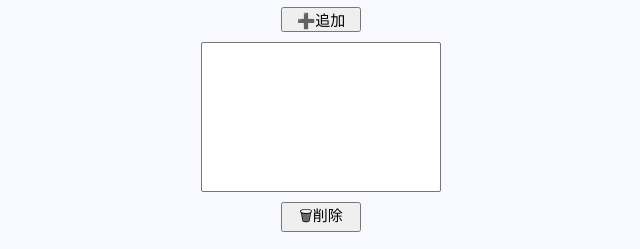
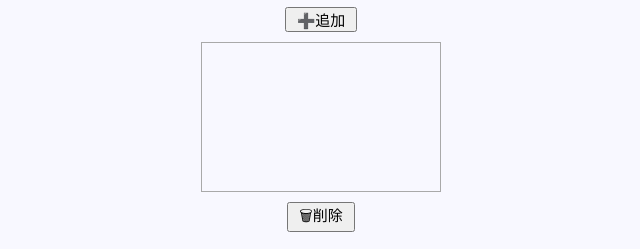
Before and after one commit to 0n0123/fisherman, a plain HTML site: page index.html in a window 1280 px wide. Shown: the part 334-583 px from the top of the page, 319-959 px from the left. Drawn offline with Linux system fonts and the light colour scheme.

Commit message:
モバイル対応

```diff
--- a/index.html
+++ b/index.html
@@ -13,7 +13,7 @@
         </div>
         <div id="left"></div>
         <button id="add">➕追加</button>
-        <select id="right" multiple></select>
+        <div id="right"></div>
         <button id="del">🗑削除</button>
     </div>
     <div id="total">
--- a/script.js
+++ b/script.js
@@ -27,7 +27,7 @@ addButton.onclick = _ => {
     const selected = Array.from(leftSelect.getElementsByTagName('input'))
         .filter(input => input.checked);
     for (const opt of selected) {
-        rightSelect.insertAdjacentHTML('afterbegin', `<option value="${opt.value}">${opt.dataset.name}</option>`);
+        rightSelect.insertAdjacentHTML('afterbegin', `<div data-value="${opt.value}">${opt.dataset.name}</div>`);
         opt.checked = false;
     }
     showAmount();
@@ -42,7 +42,7 @@ const bellLabel = document.getElementById('bell');
 const justinLabel = document.getElementById('justin');
 
 function showAmount() {
-    const values = Array.from(rightSelect.options).map(opt => parseInt(opt.value));
+    const values = Array.from(rightSelect.children).map(opt => parseInt(opt.dataset.value));
     const total = values.reduce((p, c) => p += c, 0);
     const justin = total * 1.5;
     bellLabel.textContent = total;
--- a/style.css
+++ b/style.css
@@ -24,21 +24,28 @@ label {
 
 button {
     display: block;
-    width: 8rem;
+    padding: 0 1rem;
 }
 
-select, #left {
+#left, #right {
     width: 24rem;
 }
 
-select {
-    height: 15rem;
+#right {
+    min-height: 15rem;
+    max-height: 15rem;
+    border: 1px solid darkgray;
+    overflow: auto;
 }
 
 #left {
     overflow: auto;
     border: 1px solid darkgray;
     height: 28rem;
+}
+
+#left label {
+    width: 100%;
 }
 
 #left>.fish:nth-child(2n) {
```
